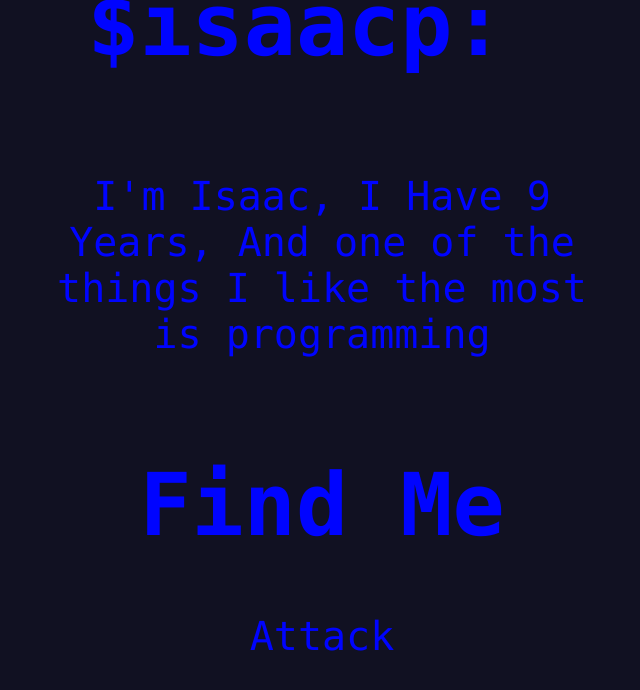
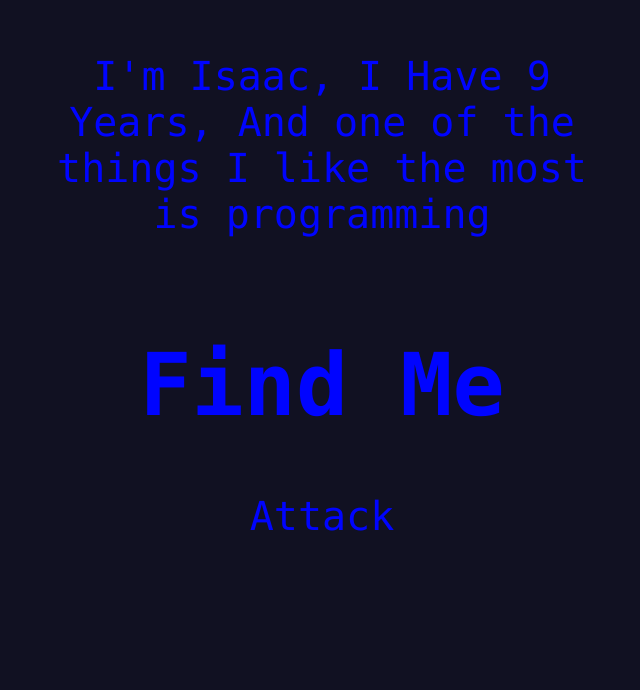
Before and after one commit to IsaacPar/isaacpar.github.io, a website built with Vite: page index.html in a window 1280 px wide. Shown: the whole page, without its empty margins (318-958 px from the left). Built offline with nearby package versions, Linux system fonts and the light colour scheme.

Commit message:
reloaded

```diff
--- a/style.css
+++ b/style.css
@@ -33,7 +33,7 @@ blink{animation: blink 1s infinite;}
 .container{
   max-width: 600px;
   margin: auto;
-  height: 70vh;
+  height: 40vh;
   display: flex;
   flex-direction: column;
   justify-content: center;
```
